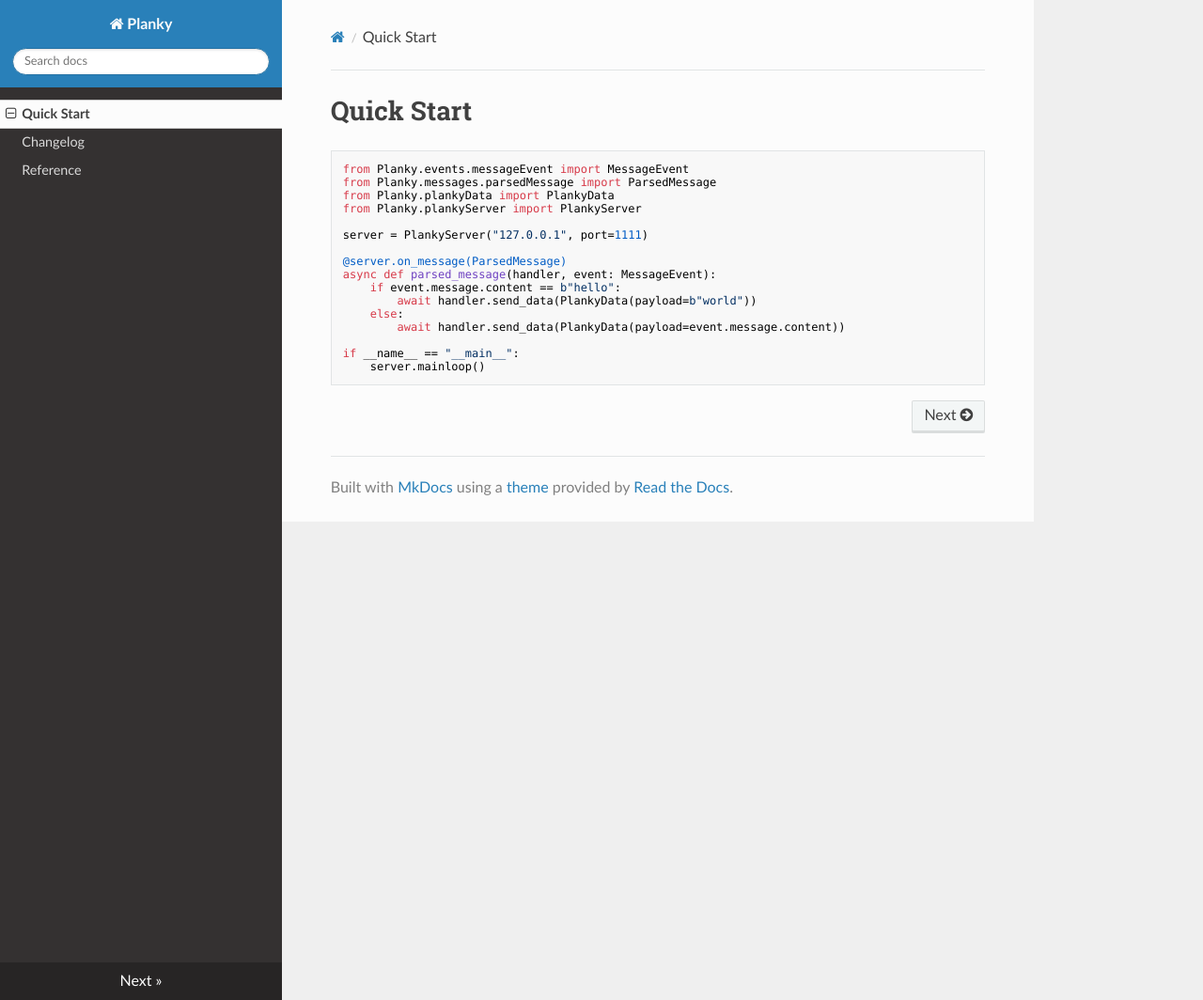
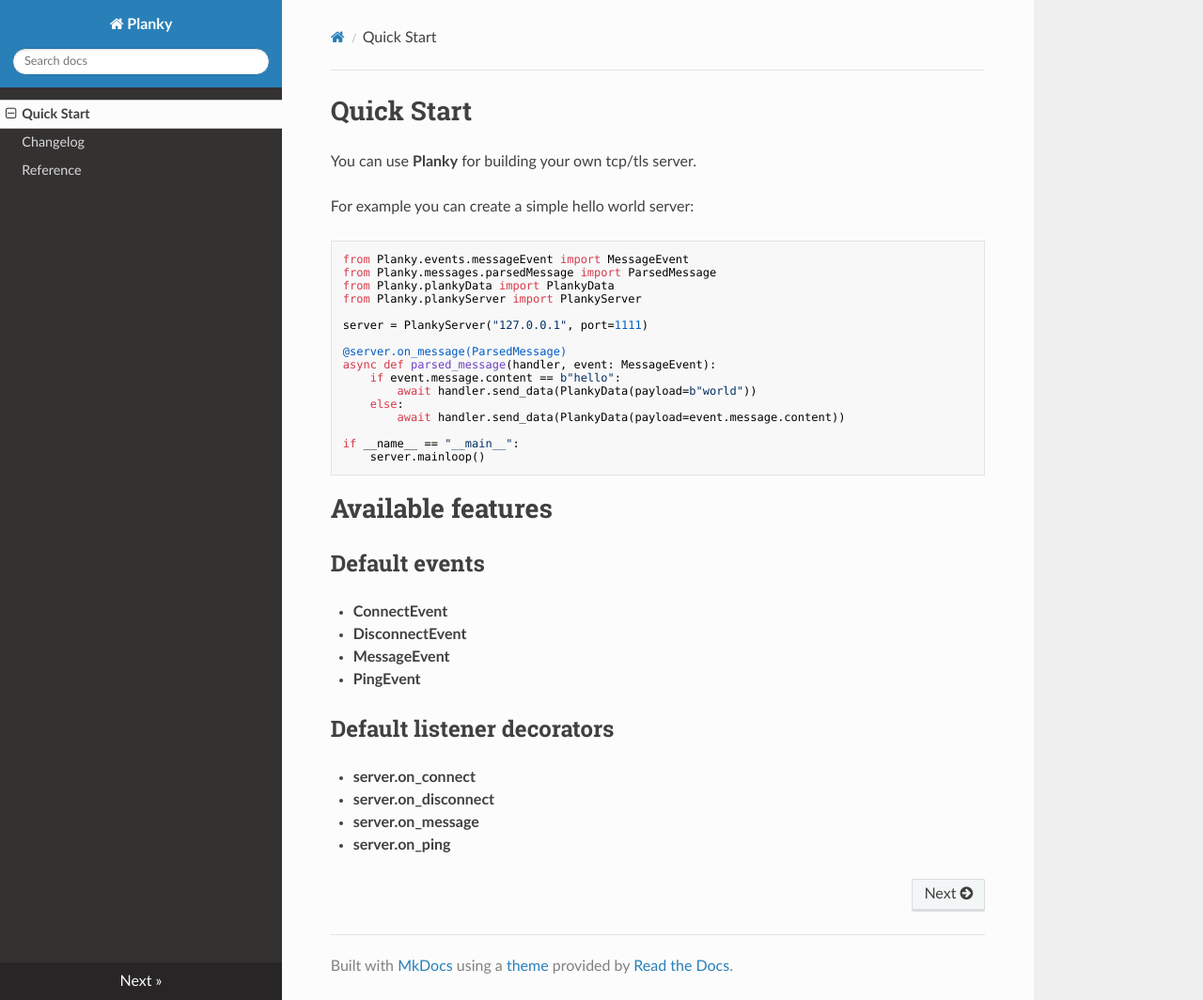
Before and after one commit to BonePolk/Planky, an MkDocs documentation site: the page built from docs/index.md, in a window 1280 px wide and 1064 px high. Shown: the whole window at 94% size. Built offline with MkDocs 1.6.1, drawn with Linux system fonts in a browser that asks for light colours; nearby versions of some CDN libraries.

````diff
--- a/docs/index.md
+++ b/docs/index.md
@@ -1,4 +1,8 @@
 # Quick Start
+
+You can use **Planky** for building your own tcp/tls server.
+
+For example you can create a simple hello world server:
 
 ```python
 from Planky.events.messageEvent import MessageEvent
@@ -18,3 +22,19 @@ async def parsed_message(handler, event: MessageEvent):
 if __name__ == "__main__":
     server.mainloop()
 ```
+
+# Available features
+
+## Default events
+
+- **ConnectEvent**
+- **DisconnectEvent**
+- **MessageEvent**
+- **PingEvent**
+
+## Default listener decorators
+
+- **server.on_connect**
+- **server.on_disconnect**
+- **server.on_message**
+- **server.on_ping**
````
